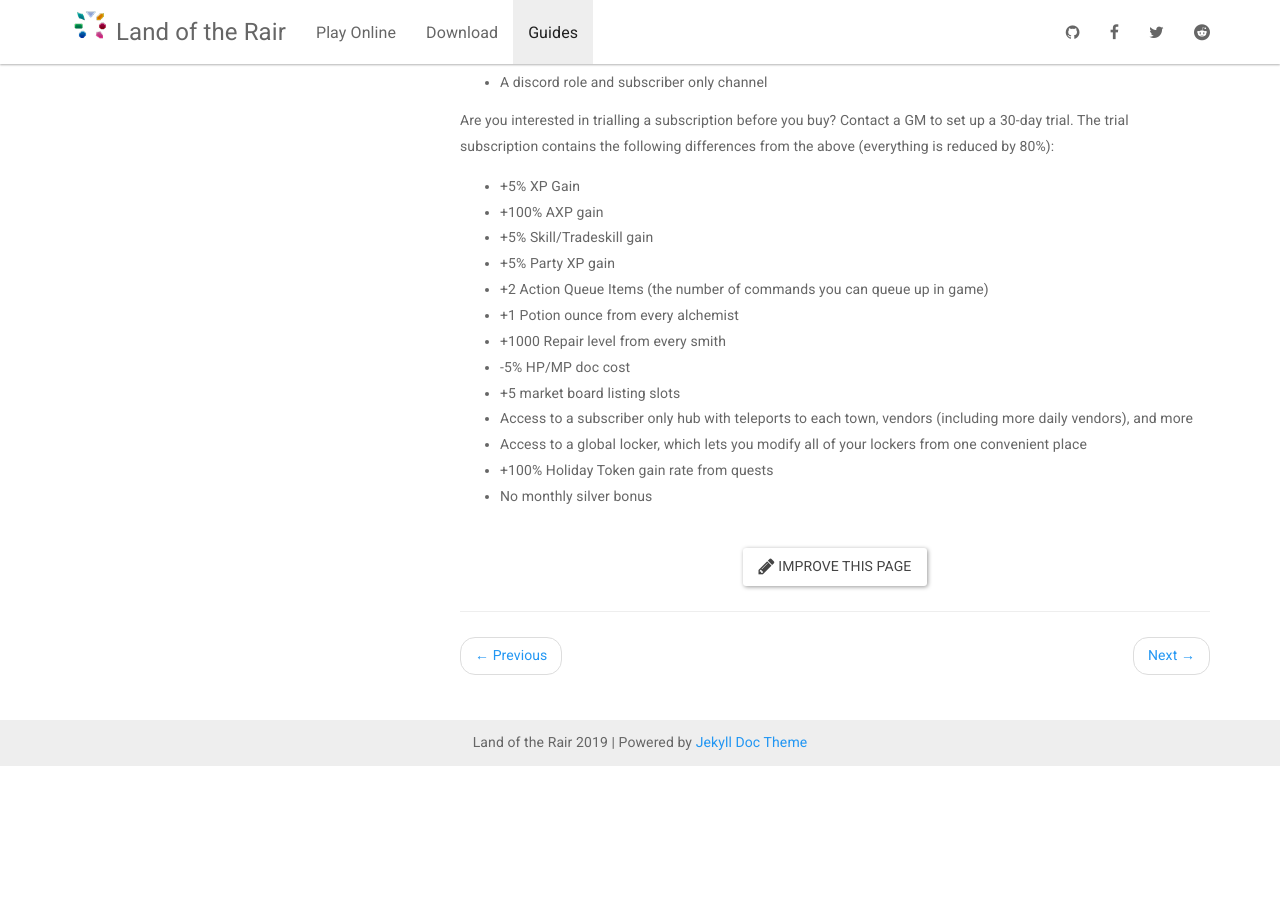
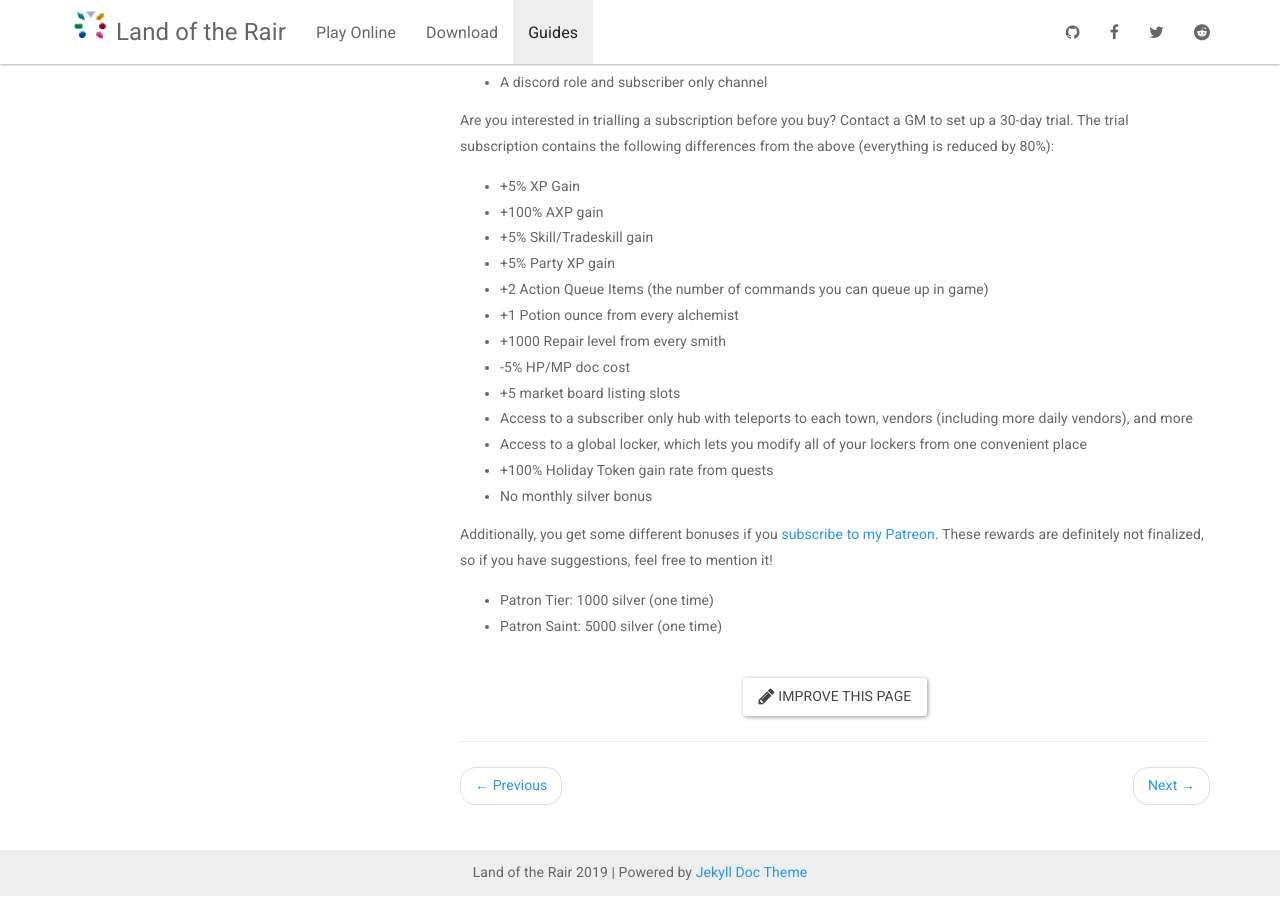
Before and after one commit to LandOfTheRair/landoftherair.github.io, a Jekyll site: the page built from _docs/other/subscriber-benefits.md, in a window 1280 px wide and 900 px high, scrolled down 518 px. Built offline with Jekyll 4.4.1, drawn with Linux system fonts in a browser that asks for light colours; nearby versions of some CDN libraries; before the commit the page ends 1288 px from its top, so only the background shows below that.

Commit message:
Update subscriber-benefits.md

```diff
--- a/_docs/other/subscriber-benefits.md
+++ b/_docs/other/subscriber-benefits.md
@@ -35,3 +35,8 @@ Are you interested in trialling a subscription before you buy? Contact a GM to s
 * Access to a global locker, which lets you modify all of your lockers from one convenient place
 * +100% Holiday Token gain rate from quests
 * No monthly silver bonus
+
+Additionally, you get some different bonuses if you [subscribe to my Patreon](https://www.patreon.com/seiyria). These rewards are definitely not finalized, so if you have suggestions, feel free to mention it!
+
+* Patron Tier: 1000 silver (one time)
+* Patron Saint: 5000 silver (one time)
```
